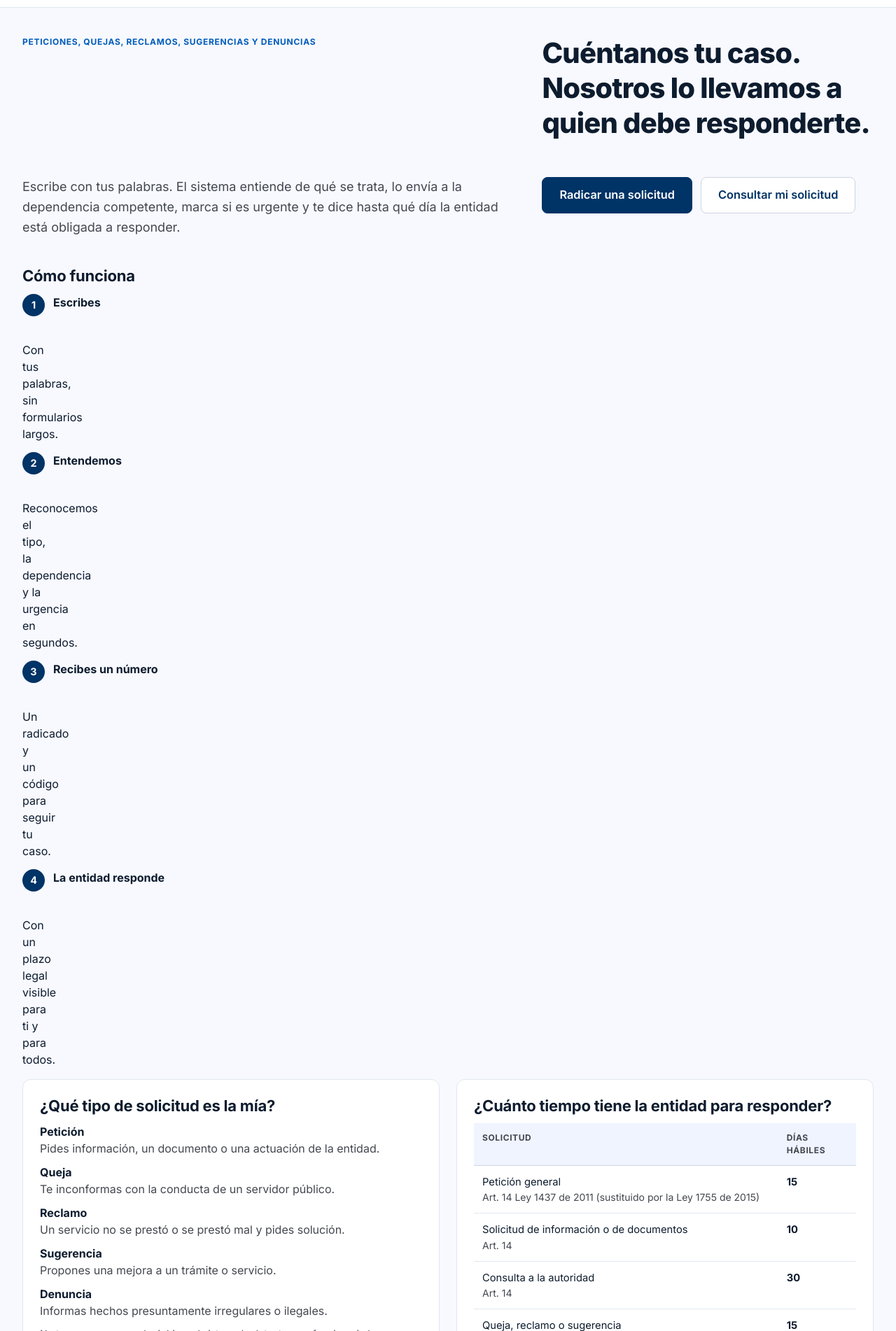
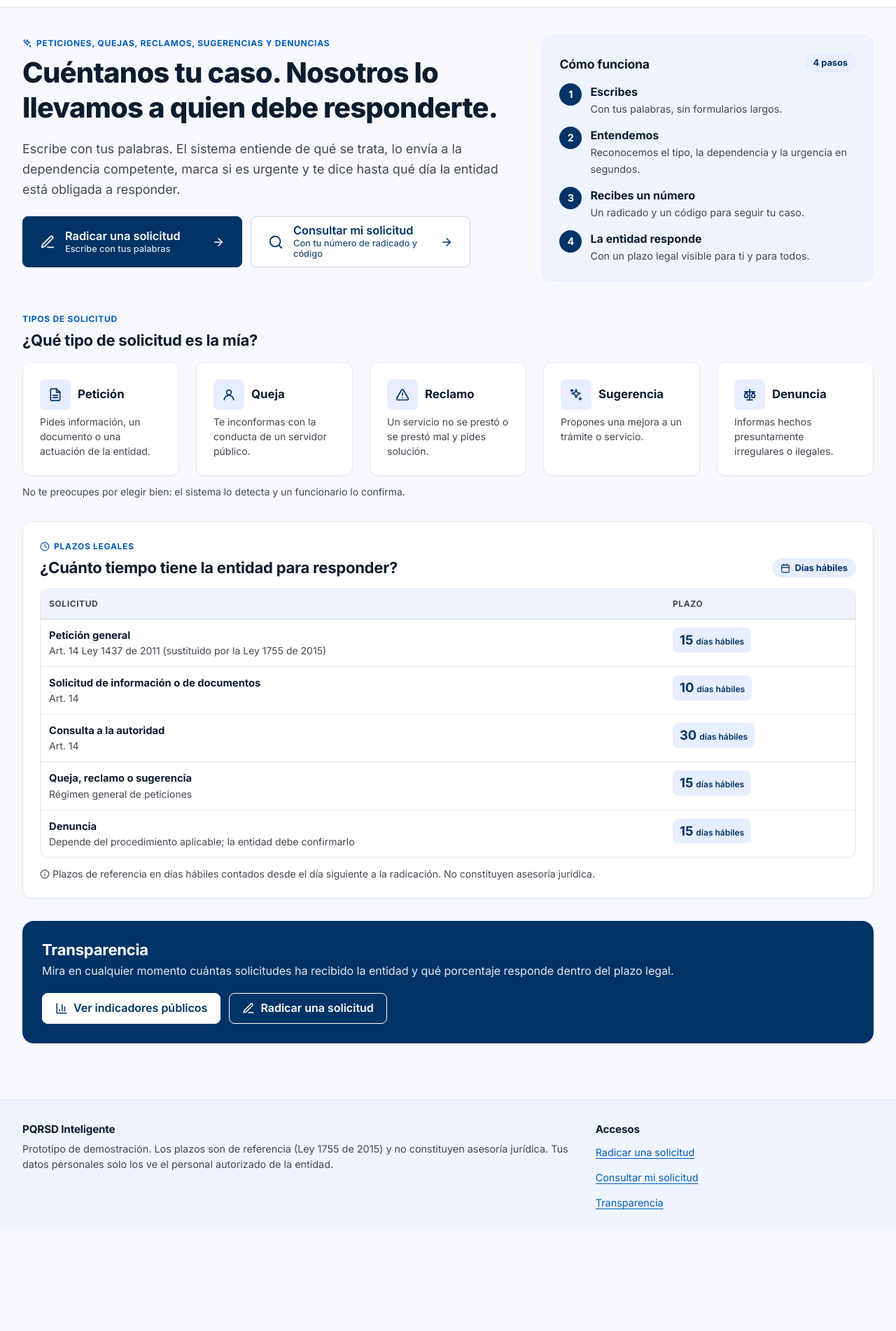
Before and after one commit to JuanMaya8/pqrsd-router-frontend, a Next.js app: page / in a window 1280 px wide. Shown: the part 58-1960 px from the top of the page at 70% size. After the commit the page ends 1817 px from the top, so only its background shows below. Built offline with nearby package versions, Linux system fonts and the light colour scheme.

Commit message:
feat(ui): rediseña la página de inicio

```diff
--- a/src/app/page.tsx
+++ b/src/app/page.tsx
@@ -1,69 +1,111 @@
 import Link from 'next/link';
+import { Icon, type IconName } from '@/components/Icon';
 import { LEGAL_DISCLAIMER, LEGAL_TERMS } from '@/lib/legal';
 
 // SSG: fully static content (rights, deadlines, how it works). Served from the CDN, no server work per visit.
 export const dynamic = 'force-static';
 
-const TYPES = [
-  ['Petición', 'Pides información, un documento o una actuación de la entidad.'],
-  ['Queja', 'Te inconformas con la conducta de un servidor público.'],
-  ['Reclamo', 'Un servicio no se prestó o se prestó mal y pides solución.'],
-  ['Sugerencia', 'Propones una mejora a un trámite o servicio.'],
-  ['Denuncia', 'Informas hechos presuntamente irregulares o ilegales.'],
+const TYPES: Array<[string, string, IconName]> = [
+  ['Petición', 'Pides información, un documento o una actuación de la entidad.', 'file'],
+  ['Queja', 'Te inconformas con la conducta de un servidor público.', 'user'],
+  ['Reclamo', 'Un servicio no se prestó o se prestó mal y pides solución.', 'alert'],
+  ['Sugerencia', 'Propones una mejora a un trámite o servicio.', 'sparkles'],
+  ['Denuncia', 'Informas hechos presuntamente irregulares o ilegales.', 'scale'],
+];
+
+const STEPS: Array<[string, string]> = [
+  ['Escribes', 'Con tus palabras, sin formularios largos.'],
+  ['Entendemos', 'Reconocemos el tipo, la dependencia y la urgencia en segundos.'],
+  ['Recibes un número', 'Un radicado y un código para seguir tu caso.'],
+  ['La entidad responde', 'Con un plazo legal visible para ti y para todos.'],
 ];
 
 export default function HomePage() {
   return (
-    <div className="stack">
+    <div className="stack lg">
       <section className="hero">
-        <p className="eyebrow">Peticiones, quejas, reclamos, sugerencias y denuncias</p>
-        <h1>Cuéntanos tu caso. Nosotros lo llevamos a quien debe responderte.</h1>
-        <p className="lead">Escribe con tus palabras. El sistema entiende de qué se trata, lo envía a la dependencia competente, marca si es urgente y te dice hasta qué día la entidad está obligada a responder.</p>
-        <div className="row">
-          <Link className="btn primary lg" href="/radicar">Radicar una solicitud</Link>
-          <Link className="btn lg" href="/consulta">Consultar mi solicitud</Link>
+        <div>
+          <p className="eyebrow"><Icon name="sparkles" size={14} />Peticiones, quejas, reclamos, sugerencias y denuncias</p>
+          <h1>Cuéntanos tu caso. Nosotros lo llevamos a quien debe responderte.</h1>
+          <p className="lead">Escribe con tus palabras. El sistema entiende de qué se trata, lo envía a la dependencia competente, marca si es urgente y te dice hasta qué día la entidad está obligada a responder.</p>
+          <div className="actions">
+            <Link className="btn primary lg btn-tile" href="/radicar">
+              <Icon name="pen" size={22} />
+              <span>Radicar una solicitud<small>Escribe con tus palabras</small></span>
+              <Icon name="arrowRight" />
+            </Link>
+            <Link className="btn lg btn-tile" href="/consulta">
+              <Icon name="search" size={22} />
+              <span>Consultar mi solicitud<small>Con tu número de radicado y código</small></span>
+              <Icon name="arrowRight" />
+            </Link>
+          </div>
         </div>
+
+        <section className="card soft" aria-labelledby="como-funciona">
+          <div className="section-head" style={{ marginBottom: 16 }}>
+            <h2 id="como-funciona" style={{ fontSize: '1.1rem' }}>Cómo funciona</h2>
+            <span className="pill-note">{STEPS.length} pasos</span>
+          </div>
+          <ol className="steps">
+            {STEPS.map(([t, d]) => (
+              <li key={t}><div><b>{t}</b><span>{d}</span></div></li>
+            ))}
+          </ol>
+        </section>
       </section>
 
-      <section aria-label="Cómo funciona">
-        <h2>Cómo funciona</h2>
-        <ol className="steps">
-          <li><b>Escribes</b><br />Con tus palabras, sin formularios largos.</li>
-          <li><b>Entendemos</b><br />Reconocemos el tipo, la dependencia y la urgencia en segundos.</li>
-          <li><b>Recibes un número</b><br />Un radicado y un código para seguir tu caso.</li>
-          <li><b>La entidad responde</b><br />Con un plazo legal visible para ti y para todos.</li>
-        </ol>
+      <section aria-labelledby="tipos">
+        <div className="section-head">
+          <div>
+            <p className="eyebrow">Tipos de solicitud</p>
+            <h2 id="tipos">¿Qué tipo de solicitud es la mía?</h2>
+          </div>
+        </div>
+        <div className="grid" style={{ gridTemplateColumns: 'repeat(auto-fit, minmax(200px, 1fr))' }}>
+          {TYPES.map(([t, d, icon]) => (
+            <div key={t} className="card type-card">
+              <h3><span className="icon-badge"><Icon name={icon} size={20} /></span>{t}</h3>
+              <p className="small muted" style={{ margin: 0 }}>{d}</p>
+            </div>
+          ))}
+        </div>
+        <p className="small muted" style={{ marginTop: 12, marginBottom: 0 }}>No te preocupes por elegir bien: el sistema lo detecta y un funcionario lo confirma.</p>
       </section>
 
-      <div className="grid cols-2">
-        <section className="card" aria-label="Tipos de solicitud">
-          <h2>¿Qué tipo de solicitud es la mía?</h2>
-          <dl style={{ margin: 0 }}>
-            {TYPES.map(([t, d]) => (
-              <div key={t} style={{ marginBottom: 10 }}><dt><b>{t}</b></dt><dd style={{ margin: 0 }} className="muted">{d}</dd></div>
-            ))}
-          </dl>
-          <p className="small muted" style={{ marginBottom: 0 }}>No te preocupes por elegir bien: el sistema lo detecta y un funcionario lo confirma.</p>
-        </section>
-
-        <section className="card table-scroll" aria-label="Plazos de respuesta">
-          <h2>¿Cuánto tiempo tiene la entidad para responder?</h2>
+      <section className="card" aria-labelledby="plazos">
+        <div className="section-head">
+          <div>
+            <p className="eyebrow"><Icon name="clock" size={14} />Plazos legales</p>
+            <h2 id="plazos">¿Cuánto tiempo tiene la entidad para responder?</h2>
+          </div>
+          <span className="pill-note"><Icon name="calendar" size={14} />Días hábiles</span>
+        </div>
+        <div className="table-frame table-scroll">
           <table className="plain">
-            <thead><tr><th>Solicitud</th><th>Días hábiles</th></tr></thead>
+            <thead><tr><th>Solicitud</th><th>Plazo</th></tr></thead>
             <tbody>
               {LEGAL_TERMS.map((t) => (
-                <tr key={t.label}><td>{t.label}<div className="small muted">{t.note}</div></td><td><b>{t.days}</b></td></tr>
+                <tr key={t.label}>
+                  <td><b>{t.label}</b><div className="small muted">{t.note}</div></td>
+                  <td><span className="days"><b>{t.days}</b><small>días hábiles</small></span></td>
+                </tr>
               ))}
             </tbody>
           </table>
-          <p className="small muted" style={{ marginBottom: 0 }}>{LEGAL_DISCLAIMER}</p>
-        </section>
-      </div>
+        </div>
+        <p className="small muted" style={{ marginTop: 12, marginBottom: 0 }}><Icon name="info" size={14} /> {LEGAL_DISCLAIMER}</p>
+      </section>
 
-      <section className="card">
-        <h2>Transparencia</h2>
-        <p style={{ marginBottom: 12 }}>Mira en cualquier momento cuántas solicitudes ha recibido la entidad y qué porcentaje responde dentro del plazo legal.</p>
-        <Link className="btn" href="/transparencia">Ver indicadores públicos</Link>
+      <section className="cta-band" aria-labelledby="transparencia">
+        <div>
+          <h2 id="transparencia">Transparencia</h2>
+          <p>Mira en cualquier momento cuántas solicitudes ha recibido la entidad y qué porcentaje responde dentro del plazo legal.</p>
+        </div>
+        <div className="row">
+          <Link className="btn inverse" href="/transparencia"><Icon name="chart" />Ver indicadores públicos</Link>
+          <Link className="btn" href="/radicar"><Icon name="pen" />Radicar una solicitud</Link>
+        </div>
       </section>
     </div>
   );
```
